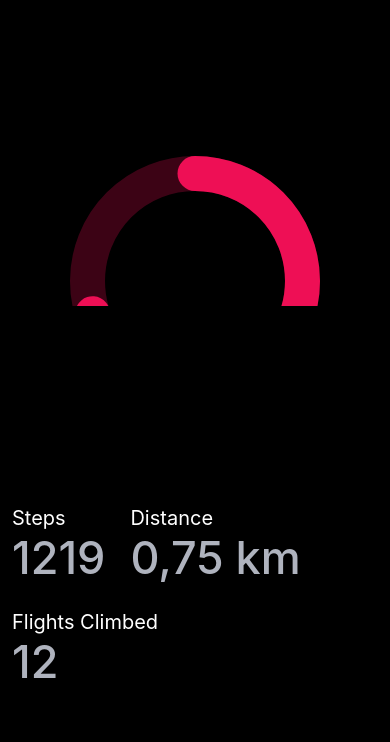
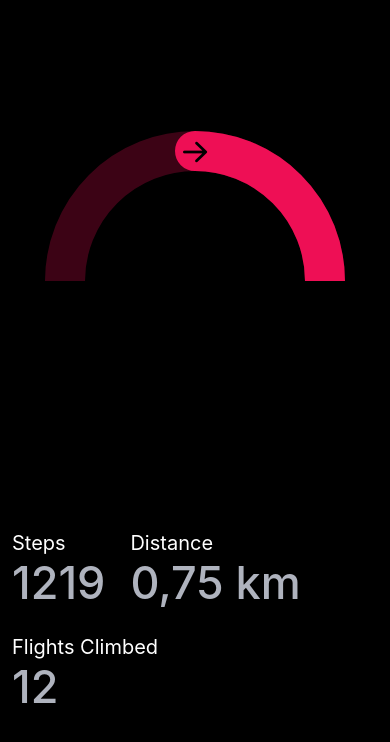
Before and after one commit to bakenq/MOSY_Projekt, a React Native app: screen / in a window 390 px wide. Shown: the top 742 px of the page. Built offline with nearby package versions, Linux system fonts and the light colour scheme.

Commit message:
RingProgress Arrow

```diff
--- a/App.js
+++ b/App.js
@@ -9,7 +9,7 @@ export default function App() {
   return (
     <View style={styles.container}>
 
-      <RingProgress progress={0.7} />
+      <RingProgress radius={150} strokeWidth={40} progress={0.7} />
 
       <View style={styles.values}>
         <Value label="Steps" value="1219" />
--- a/src/components/RingProgress.js
+++ b/src/components/RingProgress.js
@@ -2,6 +2,7 @@ import { View, Text } from 'react-native';
 import SVG, { Circle } from 'react-native-svg';
 import Animated, { useAnimatedProps, useSharedValue, withTiming } from 'react-native-reanimated';
 import { useEffect } from 'react';
+import { AntDesign } from '@expo/vector-icons';
 
 
 const AnimatedCircle = Animated.createAnimatedComponent(Circle);
@@ -51,6 +52,12 @@ const RingProgress = ({ radius = 125, strokeWidth = 35, progress }) => {
                     {...circleDefaultProps}
                 />
             </SVG>
+            <AntDesign
+                name="arrowright"
+                size={strokeWidth * 0.8}
+                color="black"
+                style={{ position: 'absolute', alignSelf: 'center', top: strokeWidth * 0.1 }}
+            />
         </View>
     );
 };
```
